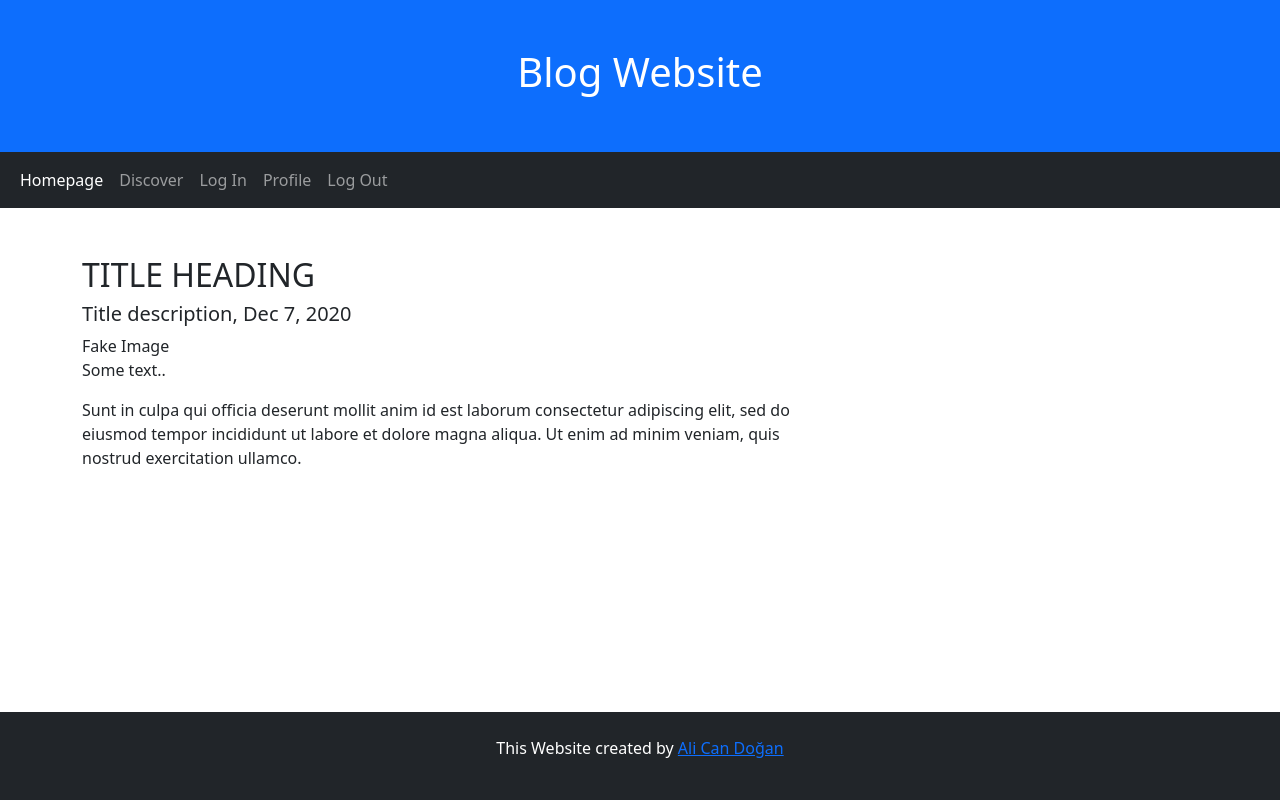
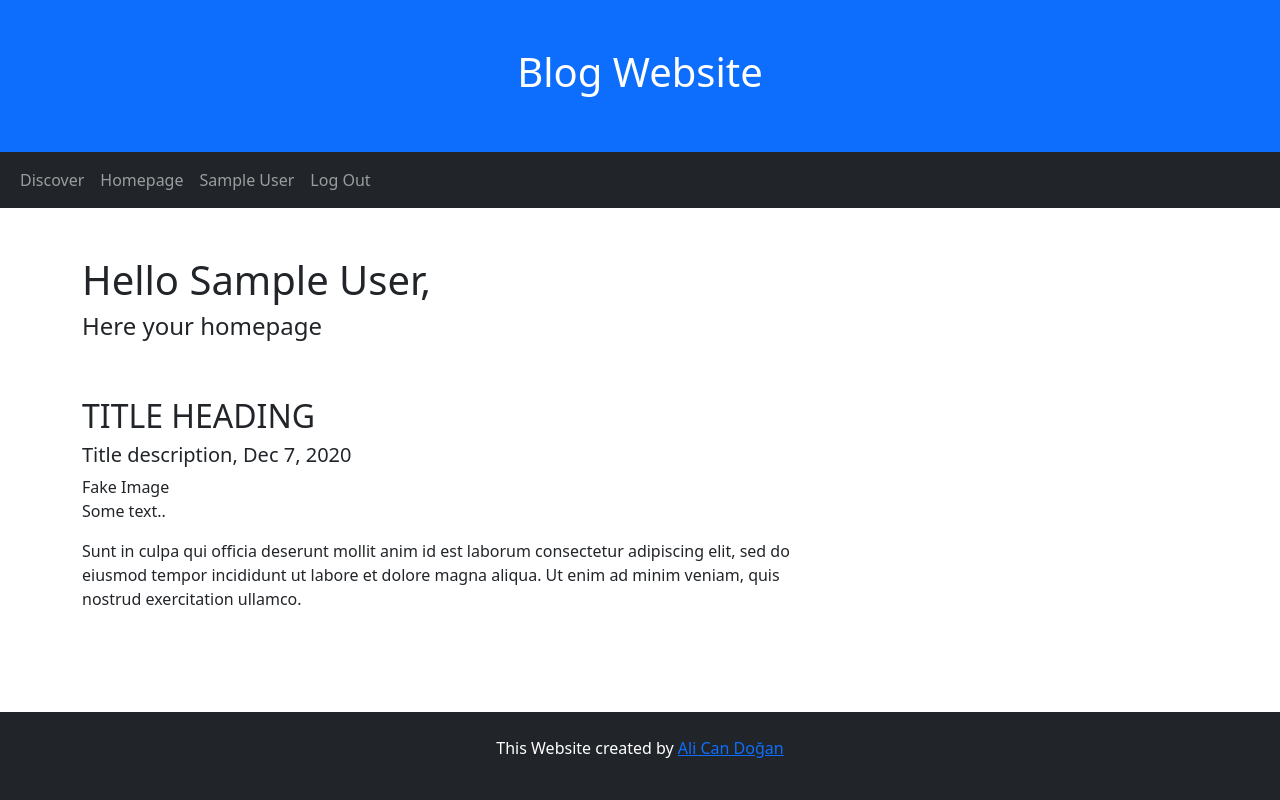
Before and after one commit to doganalican46/PHP_BlogWebsite, a PHP site: page / in a window 1280 px wide. Run offline with PHP 8.4, Linux system fonts and the light colour scheme; the visitor is signed in with stand-in values (Sample User, id 1); some libraries are stand-ins or nearby versions.

Commit message:
sessions are added and navbar active class dynamic

```diff
--- a/discover.php
+++ b/discover.php
@@ -6,6 +6,10 @@
     <div class="row">
         <div class="col">
 
+        <h1>Discorver Page</h1>
+
+        Lorem ipsum dolor, sit amet consectetur adipisicing elit. Sed officia explicabo repellat nam exercitationem laborum beatae ab eum nobis quos.
+
         </div>
     </div>
 </div>
--- a/index.php
+++ b/index.php
@@ -1,18 +1,19 @@
-<?php
-session_start();
-if (isset($_SESSION["message"])) {
-    echo "<div class='alert alert-danger mb-0 text-center'> " . $_SESSION["message"] . "</div>";
-    unset($_SESSION["message"]);
-}
-
-?>
-
 <?php include "pages/_header.php" ?>
 <?php include "pages/_navbar.php" ?>
 
+
+
 <div class="container mt-5">
+    <?php
+    if (isset($_SESSION['auth']) && $_SESSION['auth'] === true) {
+        $fullname = $_SESSION['auth_user'];
+        echo '<h1>Hello ' . $fullname . ',</h1>';
+        echo '<h4>Here your homepage</h4>';
+    }
+    ?>
+
     <div class="row">
-        <div class="col-sm-8">
+        <div class="col-sm-8 mt-5">
             <h2>TITLE HEADING</h2>
             <h5>Title description, Dec 7, 2020</h5>
             <div class="fakeimg">Fake Image</div>
--- a/pages/_header.php
+++ b/pages/_header.php
@@ -1,10 +1,11 @@
-<?php $title;
+<?php
+session_start();
+$title;
 $pageTitle = "Homepage";
 if (isset($customTitle)) {
     $pageTitle = $customTitle;
 }
 ?>
-
 <!DOCTYPE html>
 <html lang="en">
 
--- a/pages/_navbar.php
+++ b/pages/_navbar.php
@@ -1,25 +1,37 @@
+<?php
+
+if (isset($_SESSION['auth']) && $_SESSION['auth'] === true) {
+    $fullname = $_SESSION['auth_user'];
+}
+$current_url = $_SERVER['REQUEST_URI'];
+
+?>
+
 <nav class="navbar navbar-expand-sm bg-dark navbar-dark">
     <div class="container-fluid">
         <ul class="navbar-nav">
+
             <li class="nav-item">
-                <a class="nav-link active" href="index.php">Homepage</a>
-            </li>
-            <li class="nav-item">
-                <a class="nav-link" href="discover.php">Discover</a>
-            </li>
-            <li class="nav-item">
-                <a class="nav-link" href="login.php">Log In</a>
+                <a class="nav-link<?php echo (strpos($current_url, 'discover.php') !== false) ? ' active' : ''; ?>" href="discover.php">Discover</a>
             </li>
 
-            <?php if ($_SESSION["auth"] = true) : ?>
+            <?php if (isset($_SESSION['auth']) && $_SESSION['auth'] === true) : ?>
                 <li class="nav-item">
-                    <a class="nav-link" href="profile.php">Profile</a>
+                    <a class="nav-link<?php echo (strpos($current_url, 'index.php') !== false) ? ' active' : ''; ?>" href="index.php">Homepage</a>
+                </li>
+                <li class="nav-item">
+                    <a class="nav-link<?php echo (strpos($current_url, 'profile.php') !== false) ? ' active' : ''; ?>" href="profile.php"><?php echo $fullname; ?></a>
                 </li>
                 <li class="nav-item">
                     <a class="nav-link" href="logout.php">Log Out</a>
                 </li>
+
+            <?php else : ?>
+                <li class="nav-item">
+                    <a class="nav-link<?php echo (strpos($current_url, 'login.php') !== false) ? ' active' : ''; ?>" href="login.php">Log In</a>
+                </li>
+
             <?php endif; ?>
-
 
         </ul>
     </div>
--- a/register.php
+++ b/register.php
@@ -1,9 +1,8 @@
 <?php include "database/db_connection.php"; ?>
 <?php
-session_start();
+
 
 if (isset($_POST["registerbtn"])) {
-    // Get user input
     $fullname = $_POST["fullname"];
     $email = $_POST["email"];
     $password = $_POST["password"];
```
Also changed, not shown: login.php (+14 -11 lines), logout.php (+3 -4 lines), pages/_message.php (added, +7 -0 lines), profile.php (+22 -10 lines).
